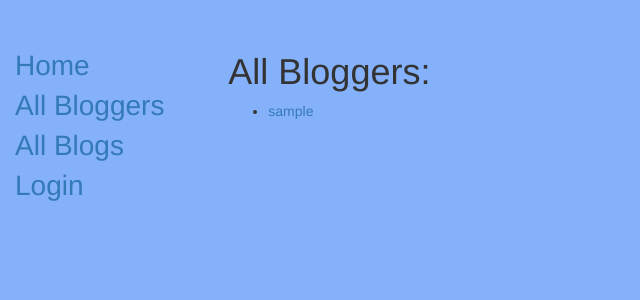
After one commit to Askanio234/Blog, a Django app: page /blog/bloggers/ in a window 1280 px wide. The commit adds this page. Shown: the top 300 px of the page, without its empty margins (0-640 px from the left). Run offline with Django 3.2, Linux system fonts and the light colour scheme; tables that the repository leaves empty hold one stand-in row (values such as "Sample post"); some libraries are stand-ins or nearby versions.

Commit message:
Add views and templates for Blogs and Bloggers

```diff
--- a/MyBlog/blog/static/css/main.css
+++ b/MyBlog/blog/static/css/main.css
@@ -5,3 +5,20 @@ body {
     margin: 5% auto;
     width: 75%;
 }
+.sidebar-nav {
+    padding: 0;
+    list-style: none;
+    font-size: 2em;
+    margin: 25% auto;
+}
+.content {
+    margin: 5% auto;
+}
+h3 span {
+    font-size: 14px;
+}
+.comment {
+    padding-top: 1%;
+    margin-top: 2%;
+    border-top: 1px solid black;
+}
--- a/MyBlog/blog/templates/base.html
+++ b/MyBlog/blog/templates/base.html
@@ -12,8 +12,46 @@
   <link rel="stylesheet" href="{% static 'css/main.css' %}">
 </head>
 <body>
-    <div class="col-sm-10">
-        {% block content %}{% endblock %}
+    <div class="container-fluid">
+        <div class="row">
+            <div class="col-sm-2">
+                {% block sidebar %}
+                    <ul class="sidebar-nav">
+                        <li><a href="{% url 'index' %}">Home</a></li>
+                        <li><a href="{% url 'bloggers' %}">All Bloggers</a></li>
+                        <li><a href="{% url 'blogs' %}">All Blogs</a></li>
+                        {% if user.is_authenticated %}
+                        <li>User: {{ user.get_username }}</li>
+                        <li><a href="#">Logout</a></li>
+                        {% else %}
+                        <li><a href="#">Login</a></li>
+                        {% endif %}
+                        </ul>
+                {% endblock %}
+            </div>
+            <div class="col-sm-10">
+                <div class="content">
+                    {% block content %}{% endblock %}
+                </div>
+                {% block pagination %}
+                    {% if is_paginated %}
+                    <div class="pagination">
+                        <span class="page-links">
+                        {% if page_obj.has_previous %}
+                            <a href="{{ request.path }}?page={{ page_obj.previous_page_number }}">previous</a>
+                        {% endif %}
+                        <span class="page-current">
+                        Page {{ page_obj.number }} of {{ page_obj.paginator.num_pages }}.
+                        </span>
+                        {% if page_obj.has_next %}
+                            <a href="{{ request.path }}?page={{ page_obj.next_page_number }}">next</a>
+                        {% endif %}
+                        </span>
+                    </div>
+                    {% endif %}
+                {% endblock %}
+            </div>
+        </div>
     </div>
 
 </body>
--- /dev/null
+++ b/MyBlog/blog/templates/blog/author_list.html
@@ -0,0 +1,14 @@
+{% extends 'base.html' %}
+
+{% block content %}
+    {% if author_list %}
+    <h1>All Bloggers:</h1>
+    <ul>
+        {% for blogger in author_list %}
+        <li><a href="#">{{ blogger.user.username }}</a></li>
+        {% endfor %}
+    </ul>
+    {% else %}
+    <p>There is no bloggers(yet)</p>
+    {% endif %}
+{% endblock %}
--- a/MyBlog/blog/urls.py
+++ b/MyBlog/blog/urls.py
@@ -4,4 +4,7 @@ from . import views
 
 urlpatterns = [
     url(r'^$', views.index, name='index'),
+    url(r'^blogs/$', views.BlogListView.as_view(), name='blogs'),
+    url(r'^bloggers/$', views.AuthorListView.as_view(), name='bloggers'),
+    url(r'^blogs/(?P<pk>\d+)$', views.BlogDetailView.as_view(), name='blog-detail'),
 ]
--- a/MyBlog/blog/views.py
+++ b/MyBlog/blog/views.py
@@ -1,5 +1,6 @@
 from django.shortcuts import render
 from .models import Author, Blog, Comment
+from django.views import generic
 
 
 # Create your views here.
@@ -12,3 +13,16 @@ def index(request):
                                         'num_posts': num_posts,
                                         'num_comments': num_comments
                                         },)
+
+
+class BlogListView(generic.ListView):
+    model = Blog
+    paginate_by = 5
+
+
+class AuthorListView(generic.ListView):
+    model = Author
+
+
+class BlogDetailView(generic.DetailView):
+    model = Blog
```
Also changed, not shown: MyBlog/blog/templates/blog/blog_detail.html (added, +21 -0 lines), MyBlog/blog/templates/blog/blog_list.html (added, +18 -0 lines).
